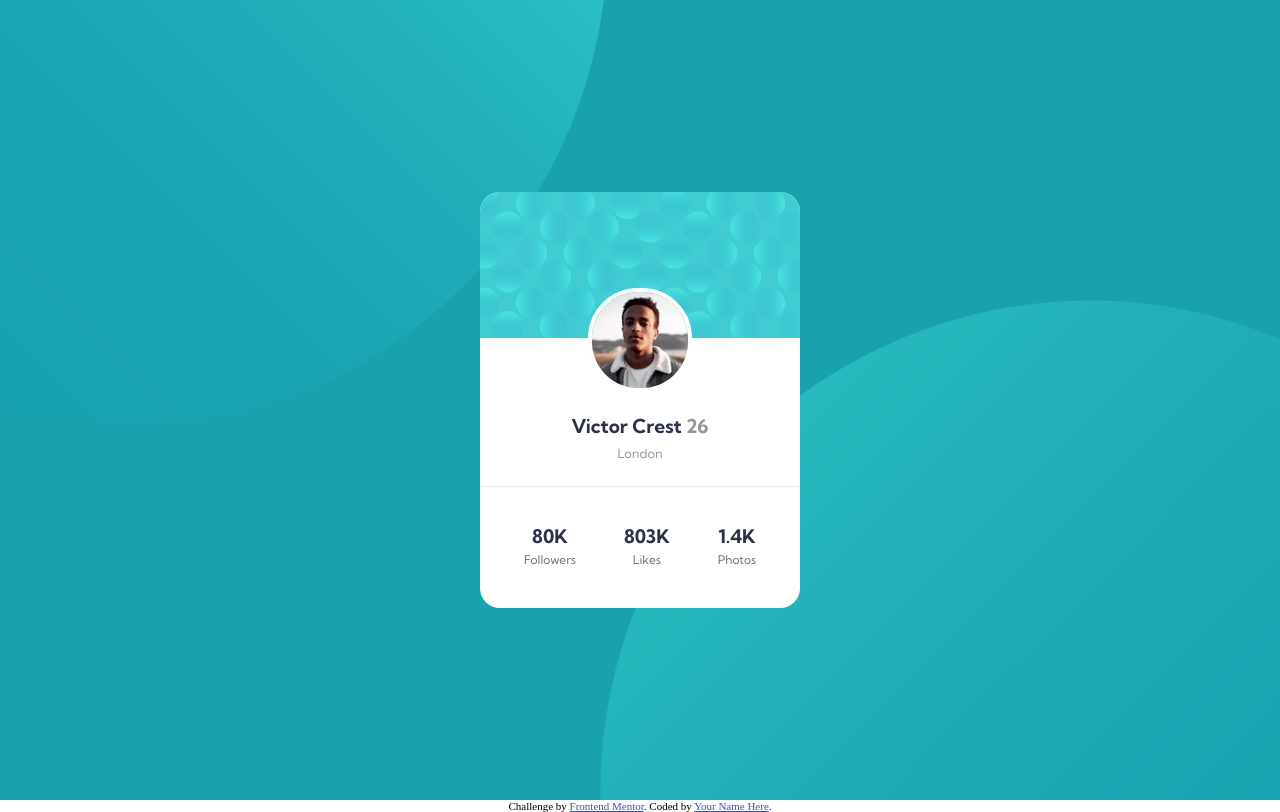
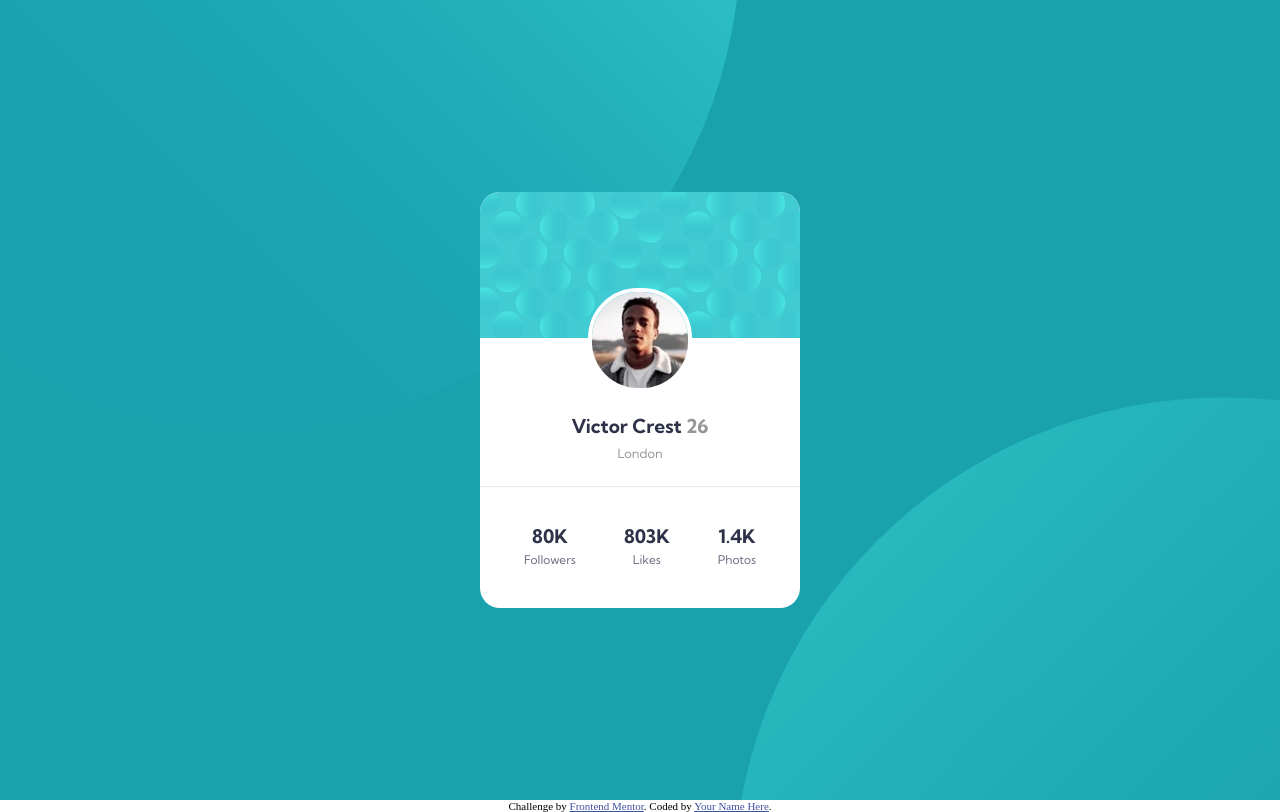
Before and after one commit to danieldamian09/profile-card-component, a plain HTML site: page index.html in a window 1280 px wide. Drawn offline with Linux system fonts and the light colour scheme.

Commit message:
cambio en la posicion del fondo

```diff
--- a/style.css
+++ b/style.css
@@ -24,25 +24,26 @@
 /* Diseño fondo, parrafos/textos, imagen */
 
 .fondo {
-    background: url(./images/bg-pattern-top.svg) -370px -550px no-repeat,
-                url(./images/bg-pattern-bottom.svg) 600px 300px no-repeat;
+
+  background: url(./images/bg-pattern-top.svg) -237px -550px no-repeat,
+              url(./images/bg-pattern-bottom.svg) 733px 397px no-repeat;
   background-color: var(--dark-cyan);
   font-family: 'Kumbh Sans', sans-serif;
   width: 100%;
   height: 100vh;
-    display:flex;
-    align-items:center;
+  display: flex;
+  align-items: center;
   justify-content: center;
 }
 
 .card {
   background: white;
-    width: 20rem ;
-    height: 26rem ;
+  width: 20rem;
+  height: 26rem;
   border-radius: 20px;
 }
 
-.header-card{
+.header-card {
   background-image: url(./images/bg-pattern-card.svg);
   background-size: cover;
   border-radius: 20px 20px 0px 0px;
@@ -59,6 +60,7 @@
 
 
 }
+
 img {
   position: relative;
   top: 6rem;
@@ -67,6 +69,7 @@ img {
 .card-body p {
   padding-top: 0.5em;
 }
+
 .card-body {
   display: flex;
   justify-content: center;
@@ -82,7 +85,8 @@ img {
   color: var(--very-dark-desaturated-blue);
 }
 
-.card-body p , .card-body span {
+.card-body p,
+.card-body span {
   color: var(--dark-grey);
 }
 
@@ -103,6 +107,7 @@ hr {
 
 
 }
+
 .stats {
   padding: 1.5rem;
 }
@@ -119,12 +124,9 @@ hr {
   padding-top: 0.25rem;
   color: var(--dark-grayish-blue)
 }
+
 /* Media queries */
-@media only screen and (min-width:375px) {
-
-
-
-}
+@media only screen and (min-width:375px) {}
 
 
 
```
Lines whose indentation alone changed are shown as unchanged.
